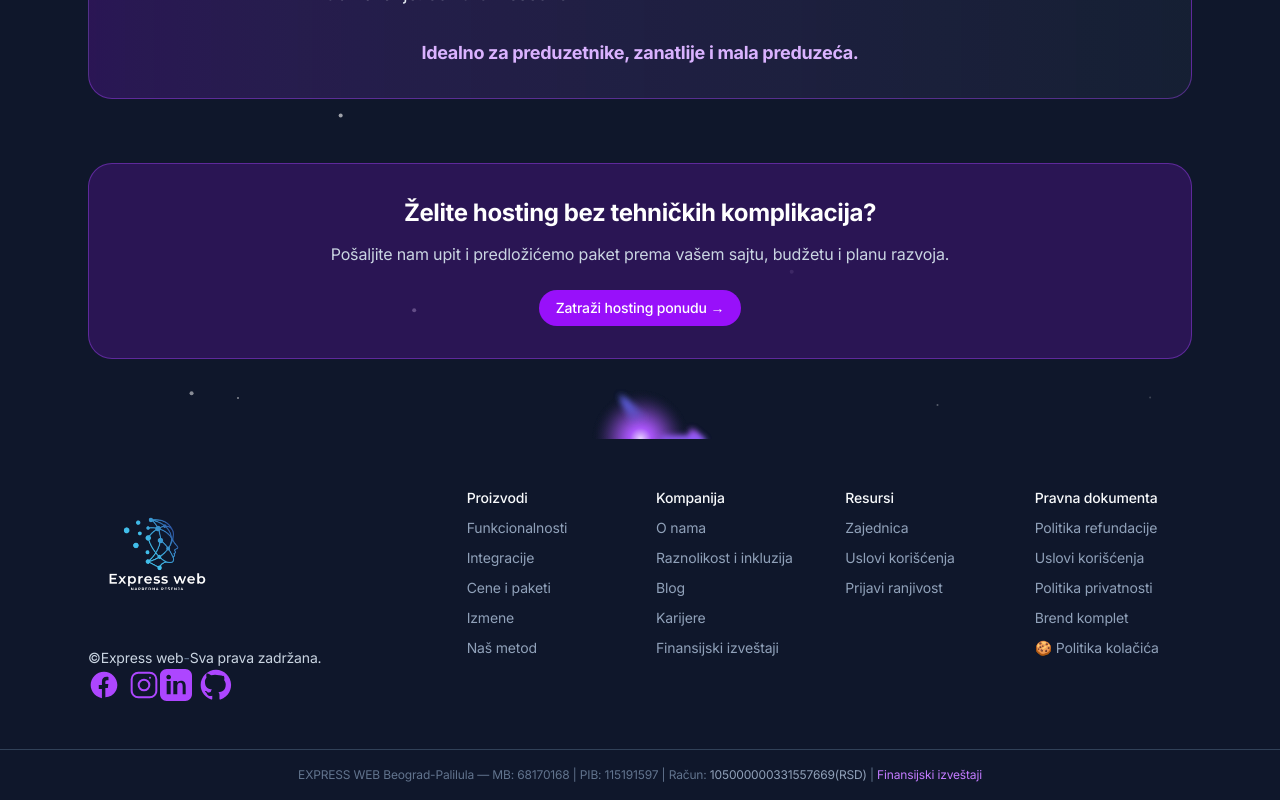
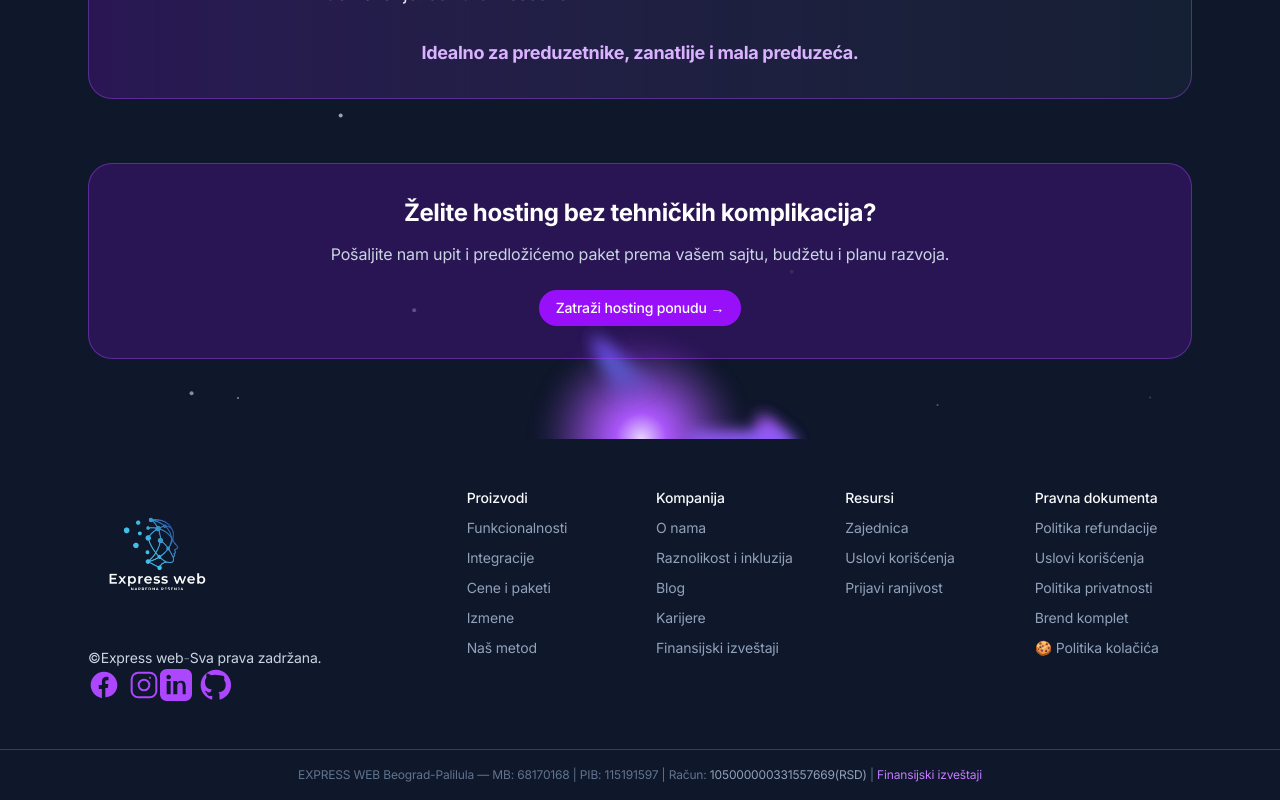
Before and after one commit to RadojeBozic/expressajt-backend, a Vue app in the folder frontend/: page /hosting in a window 1280 px wide. Shown: the part 1086-1886 px from the top of the page. Built offline with nearby package versions, Linux system fonts and the light colour scheme; no server answers.

Commit message:
Izmen u frontend/src/partials/HostingPage.vueI

```diff
--- a/frontend/src/partials/HostingPage.vue
+++ b/frontend/src/partials/HostingPage.vue
@@ -45,16 +45,18 @@
             </li>
           </ul>
         </div>
-      </div>
-      <div class="absolute left-1/2 -translate-x-1/2 bottom-0 -z-10">
+
+        <div class="absolute left-1/2 -translate-x-1/2 bottom-0 -z-10">
           <img
             src="../images/glow-bottom.svg"
             class="max-w-none"
-            width="146"
-            height="74"
+            width="346"
+            height="174"
             alt="Hero Illustration"
           />
         </div>
+      </div>
+
 
       <!-- Starter package -->
       <div class="bg-gradient-to-r from-purple-600/20 to-slate-800/50 border border-purple-500/40 rounded-3xl p-8 mb-16">
@@ -101,8 +103,8 @@
           <img
             src="../images/glow-bottom.svg"
             class="max-w-none"
-            width="146"
-            height="74"
+            width="346"
+            height="174"
             alt="Hero Illustration"
           />
         </div>
```
